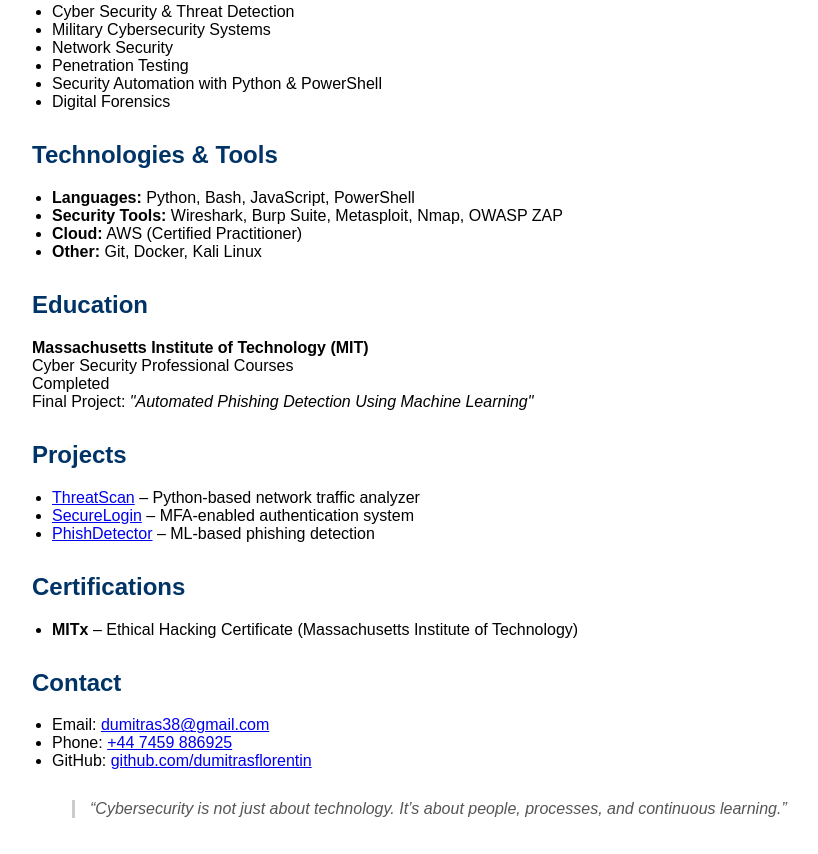
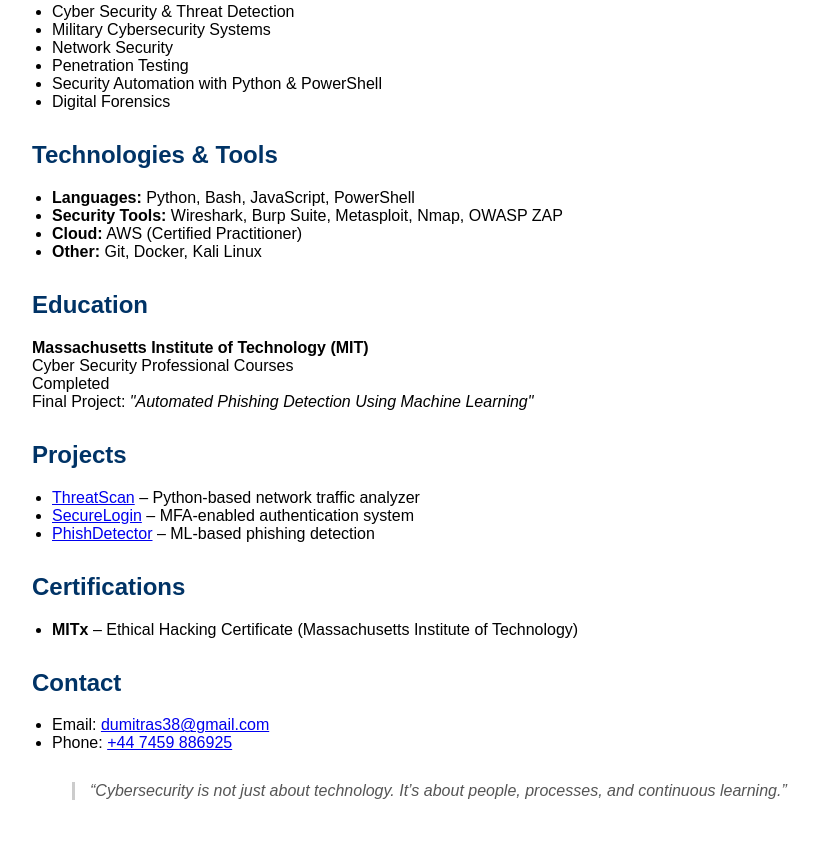
Before and after one commit to DumitrasFlorentin/DumitrasFlorentin.github.io, a plain HTML site: page index.html in a window 1280 px wide. Shown: the part 352-1206 px from the top of the page, without its empty margins (158-976 px from the left). Drawn offline with Linux system fonts and the light colour scheme.

Commit message:
Update index.html

```diff
--- a/index.html
+++ b/index.html
@@ -4,7 +4,7 @@
   <meta charset="UTF-8" />
   <meta name="viewport" content="width=device-width, initial-scale=1.0" />
   <meta name="description" content="Dumitras Florentin – Cyber Security Specialist with interest in military-grade systems. MIT Graduate. Explore projects, skills, and contact details.">
-  <meta name="keywords" content="Dumitras Florentin, Cyber Security, MIT, Military Cybersecurity, Ethical Hacking, GitHub, Portfolio">
+  <meta name="keywords" content="Dumitras Florentin, Cyber Security, MIT, Military Cybersecurity, Ethical Hacking, Portfolio">
   <meta name="author" content="Dumitras Florentin">
   <meta name="robots" content="index, follow">
   <title>Dumitras Florentin | Cyber Security Specialist</title>
@@ -114,7 +114,6 @@
   <ul>
     <li>Email: <a href="mailto:dumitras38@gmail.com">dumitras38@gmail.com</a></li>
     <li>Phone: <a href="tel:+447459886925">+44 7459 886925</a></li>
-    <li>GitHub: <a href="https://github.com/dumitrasflorentin">github.com/dumitrasflorentin</a></li>
   </ul>
 
   <blockquote>
```
